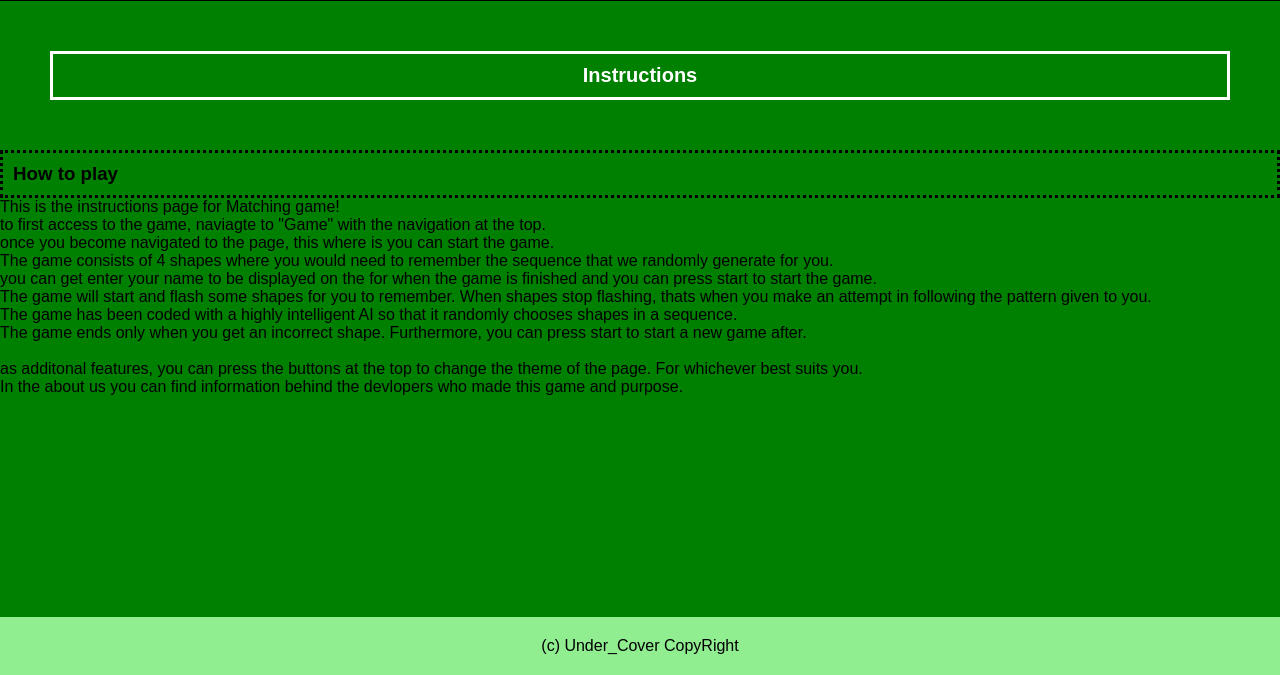
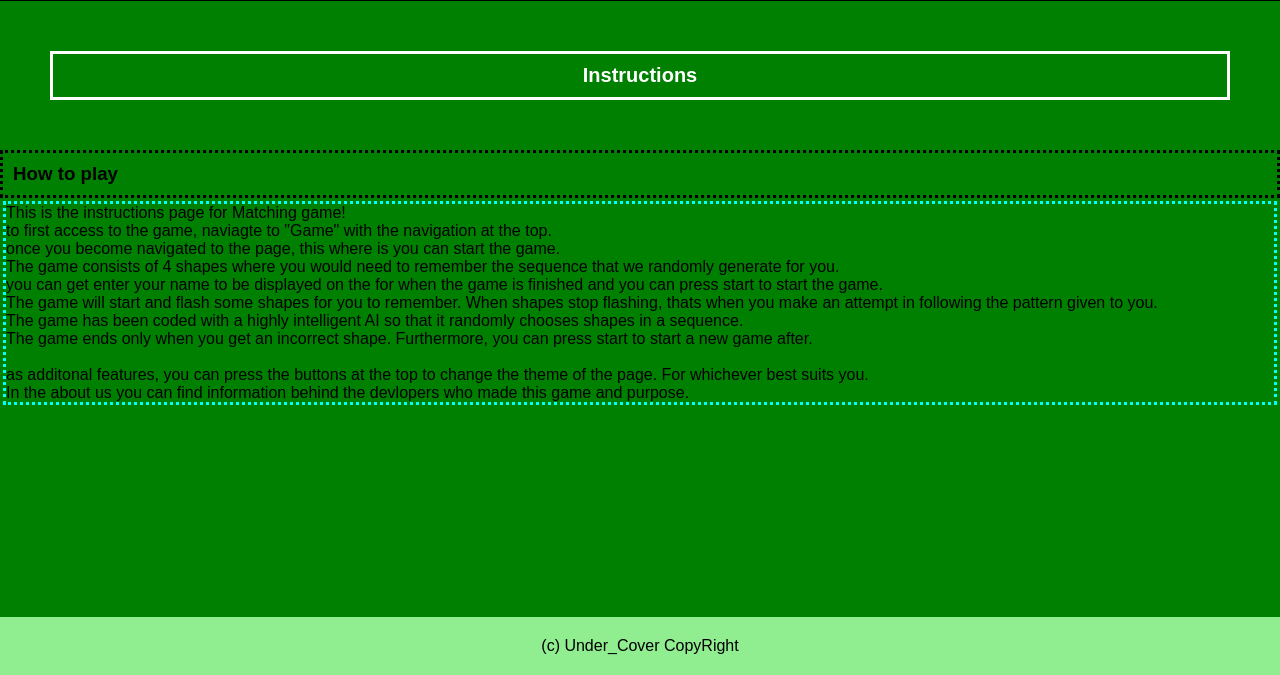
Before and after one commit to jazoomi/Under_Cover, a website: page Instructions.html in a window 1280 px wide. Shown: the part 125-800 px from the top of the page. Drawn offline with Linux system fonts and the light colour scheme.

Commit message:
Update matching_game.css

```diff
--- a/matching_game.css
+++ b/matching_game.css
@@ -97,6 +97,11 @@ body {
     text-align: center;
     color: white;
 }
+
+#i_pg {
+	border-style: dotted; border-color: cyan; margin: 3px;
+}
+
 #subTitle{
 
 
```
